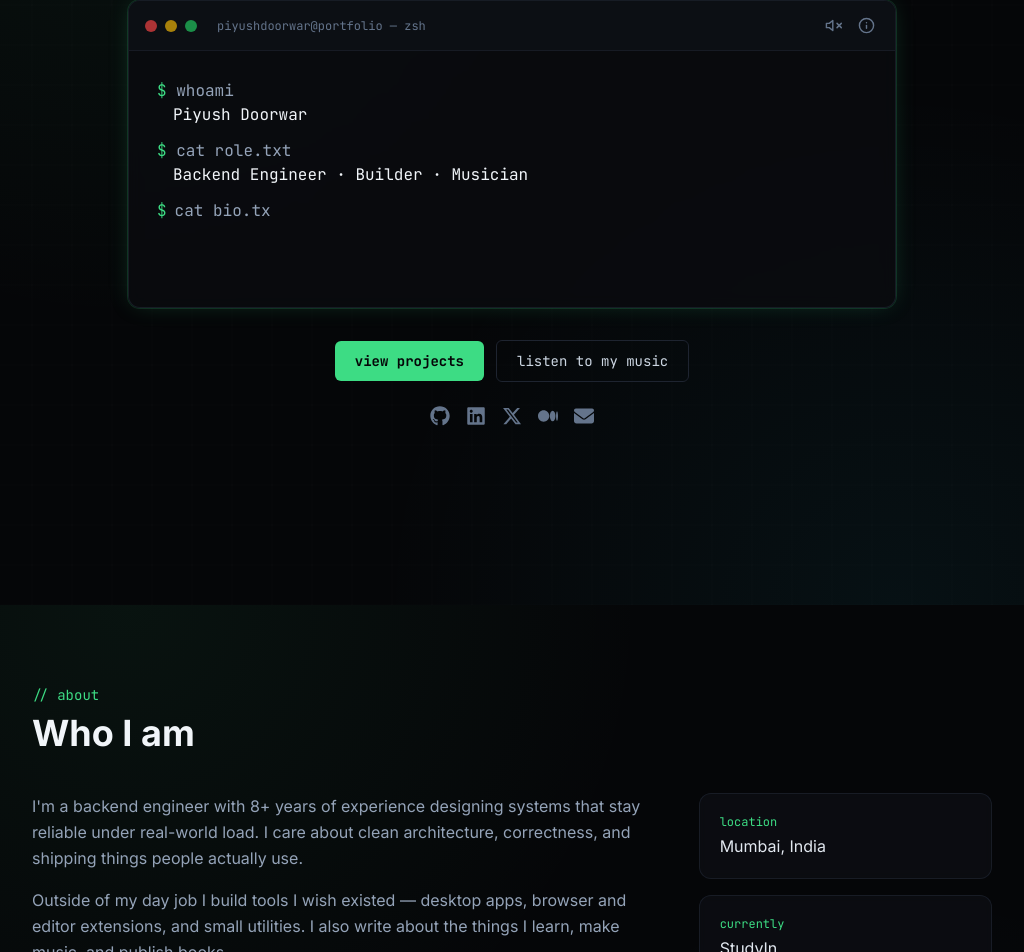
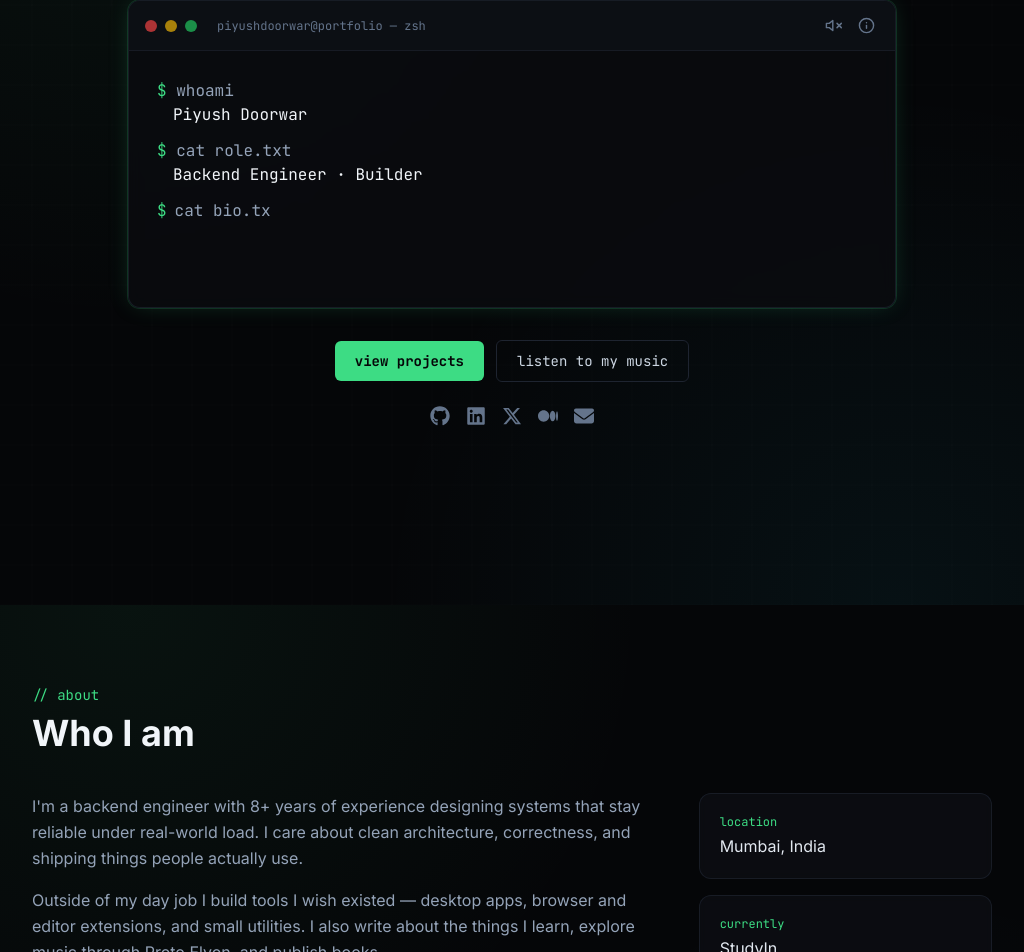
Before and after one commit to piyushdoorwar/piyushdoorwar.github.io, a React (Vite) app: page / in a window 1280 px wide. Shown: the part 195-1147 px from the top of the page, without its empty margins (128-1152 px from the left). Built offline with nearby package versions, Linux system fonts and the light colour scheme.

Commit message:
refactor: simplify profile and remove musician references
- Remove 'Musician' from headline and portfolio description
- Simplify music blurb to be more direct
- Remove unused githubUser field from profile interface
- Update about section to reference Proto Elyon as music side project

```diff
--- a/src/data/profile.ts
+++ b/src/data/profile.ts
@@ -30,8 +30,6 @@ export interface Profile {
   about: string[]
   /** Tech / tools shown as tags. */
   stack: string[]
-  /** GitHub username used by the build-time stats fetcher for follower count. */
-  githubUser: string
   email: string
   resumeUrl: string // TODO: drop resume.pdf in /public and keep this path
   socials: SocialLink[]
@@ -40,13 +38,13 @@ export interface Profile {
 export const profile: Profile = {
   name: 'Piyush Doorwar',
   handle: 'piyushdoorwar',
-  headline: 'Backend Engineer · Builder · Musician',
+  headline: 'Backend Engineer · Builder',
   location: 'Mumbai, India',
   company: 'StudyIn',
   tagline: "I build backend systems that don't just ship — they hold up.",
   about: [
     "I'm a backend engineer with 8+ years of experience designing systems that stay reliable under real-world load. I care about clean architecture, correctness, and shipping things people actually use.",
-    'Outside of my day job I build tools I wish existed — desktop apps, browser and editor extensions, and small utilities. I also write about the things I learn, make music, and publish books.',
+    'Outside of my day job I build tools I wish existed — desktop apps, browser and editor extensions, and small utilities. I also write about the things I learn, explore music through Proto Elyon, and publish books.',
   ],
   stack: [
     'C# / .NET',
@@ -62,7 +60,6 @@ export const profile: Profile = {
     'Azure',
     'CI/CD',
   ],
-  githubUser: 'piyushdoorwar',
   email: 'piyushdoorwar+github@gmail.com',
   resumeUrl: '/resume.pdf',
   socials: [
```
Also changed, not shown: 1 other file (tests, documents, lock files or other folders).
